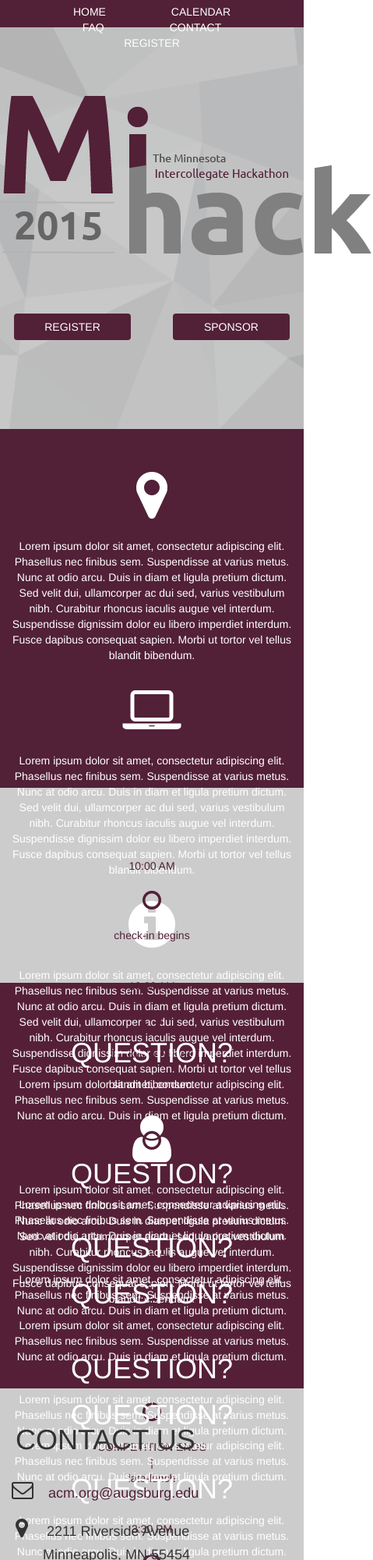
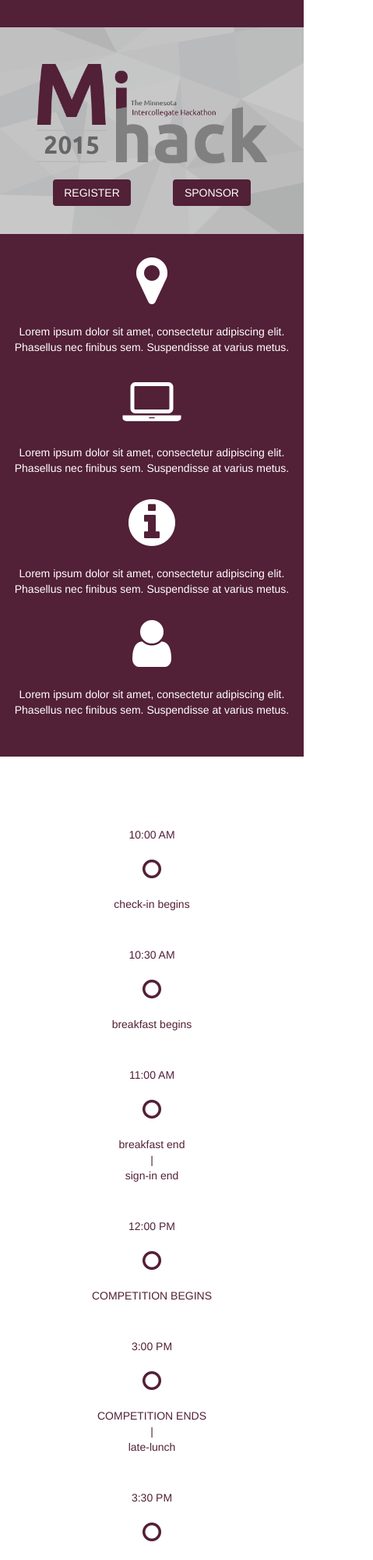
Before and after one commit to AugsburgACM/2015, a plain HTML site: page index.html in a window 390 px wide. Shown: the top 2000 px of the page at 78% size, 479 px wide, since content can reach past the window. Drawn offline with nearby package versions, Linux system fonts and the light colour scheme.

Commit message:
Adding media queries

```diff
--- a/index.html
+++ b/index.html
@@ -36,14 +36,14 @@
 			<div class='row' style="margin: 0px;">
 				<div class="col-md-2"></div>
 				<div class="col-md-2"><i class="fa fa-map-marker fa-5x"></i><br/><br/>
-					Lorem ipsum dolor sit amet, consectetur adipiscing elit. Phasellus nec finibus sem. Suspendisse at varius metus. Nunc at odio arcu. Duis in diam et ligula pretium dictum. Sed velit dui, ullamcorper ac dui sed, varius vestibulum nibh. Curabitur rhoncus iaculis augue vel interdum. Suspendisse dignissim dolor eu libero imperdiet interdum. Fusce dapibus consequat sapien. Morbi ut tortor vel tellus blandit bibendum.
+					Lorem ipsum dolor sit amet, consectetur adipiscing elit. Phasellus nec finibus sem. Suspendisse at varius metus.
 				</div>
 				<div class="col-md-2"><i class="fa fa-laptop fa-5x"></i></br><br/>
-					Lorem ipsum dolor sit amet, consectetur adipiscing elit. Phasellus nec finibus sem. Suspendisse at varius metus. Nunc at odio arcu. Duis in diam et ligula pretium dictum. Sed velit dui, ullamcorper ac dui sed, varius vestibulum nibh. Curabitur rhoncus iaculis augue vel interdum. Suspendisse dignissim dolor eu libero imperdiet interdum. Fusce dapibus consequat sapien. Morbi ut tortor vel tellus blandit bibendum. </div>
+					Lorem ipsum dolor sit amet, consectetur adipiscing elit. Phasellus nec finibus sem. Suspendisse at varius metus.  </div>
 				<div class="col-md-2"><i class="fa fa-info-circle fa-5x"></i><br/><br/>
-					Lorem ipsum dolor sit amet, consectetur adipiscing elit. Phasellus nec finibus sem. Suspendisse at varius metus. Nunc at odio arcu. Duis in diam et ligula pretium dictum. Sed velit dui, ullamcorper ac dui sed, varius vestibulum nibh. Curabitur rhoncus iaculis augue vel interdum. Suspendisse dignissim dolor eu libero imperdiet interdum. Fusce dapibus consequat sapien. Morbi ut tortor vel tellus blandit bibendum. </div>
+					Lorem ipsum dolor sit amet, consectetur adipiscing elit. Phasellus nec finibus sem. Suspendisse at varius metus. </div>
 				<div class="col-md-2"><i class="fa fa-user fa-5x"></i><br/><br/>
-					Lorem ipsum dolor sit amet, consectetur adipiscing elit. Phasellus nec finibus sem. Suspendisse at varius metus. Nunc at odio arcu. Duis in diam et ligula pretium dictum. Sed velit dui, ullamcorper ac dui sed, varius vestibulum nibh. Curabitur rhoncus iaculis augue vel interdum. Suspendisse dignissim dolor eu libero imperdiet interdum. Fusce dapibus consequat sapien. Morbi ut tortor vel tellus blandit bibendum. </div>
+					Lorem ipsum dolor sit amet, consectetur adipiscing elit. Phasellus nec finibus sem. Suspendisse at varius metus. </div>
 				<div class="col-md-2"></div>
 			</div>
 		</div>
@@ -67,20 +67,20 @@
 		<div class='faq-1'>
 			<div class='row' style='margin:0;'>
 				<div class='col-md-2'></div>
-				<div class='col-md-2'><h1>QUESTION?</h1>Lorem ipsum dolor sit amet, consectetur adipiscing elit. Phasellus nec finibus sem. Suspendisse at varius metus. Nunc at odio arcu. Duis in diam et ligula pretium dictum.</div>
-				<div class='col-md-2'><h1>QUESTION?</h1>Lorem ipsum dolor sit amet, consectetur adipiscing elit. Phasellus nec finibus sem. Suspendisse at varius metus. Nunc at odio arcu. Duis in diam et ligula pretium dictum.</div>
-				<div class='col-md-2'><h1>QUESTION?</h1>Lorem ipsum dolor sit amet, consectetur adipiscing elit. Phasellus nec finibus sem. Suspendisse at varius metus. Nunc at odio arcu. Duis in diam et ligula pretium dictum.</div>
-				<div class='col-md-2'><h1>QUESTION?</h1>Lorem ipsum dolor sit amet, consectetur adipiscing elit. Phasellus nec finibus sem. Suspendisse at varius metus. Nunc at odio arcu. Duis in diam et ligula pretium dictum.</div>
+				<div class='col-md-2'><h4>WHAT IS THE ENTRY FEE?</h4>Lorem ipsum dolor sit amet, consectetur adipiscing elit. Phasellus nec finibus sem. Suspendisse at varius metus. Nunc at odio arcu. Duis in diam et ligula pretium dictum.</div>
+				<div class='col-md-2'><h4>WHERE IS THE EVENT?</h4>Lorem ipsum dolor sit amet, consectetur adipiscing elit. Phasellus nec finibus sem. Suspendisse at varius metus. Nunc at odio arcu. Duis in diam et ligula pretium dictum.</div>
+				<div class='col-md-2'><h4>WHAT DO I NEED TO BRING?</h4>Lorem ipsum dolor sit amet, consectetur adipiscing elit. Phasellus nec finibus sem. Suspendisse at varius metus. Nunc at odio arcu. Duis in diam et ligula pretium dictum.</div>
+				<div class='col-md-2'><h4>HOW DO I REGISTER?</h4>Lorem ipsum dolor sit amet, consectetur adipiscing elit. Phasellus nec finibus sem. Suspendisse at varius metus. Nunc at odio arcu. Duis in diam et ligula pretium dictum.</div>
 				<div class='col-md-2'></div>
 			</div>
 		</div>
 		<div class='faq-2'>
 			<div class='row' style='margin:0;'>
 				<div class='col-md-2'></div>
-				<div class='col-md-2'><h1>QUESTION?</h1>Lorem ipsum dolor sit amet, consectetur adipiscing elit. Phasellus nec finibus sem. Suspendisse at varius metus. Nunc at odio arcu. Duis in diam et ligula pretium dictum.</div>
-				<div class='col-md-2'><h1>QUESTION?</h1>Lorem ipsum dolor sit amet, consectetur adipiscing elit. Phasellus nec finibus sem. Suspendisse at varius metus. Nunc at odio arcu. Duis in diam et ligula pretium dictum.</div>
-				<div class='col-md-2'><h1>QUESTION?</h1>Lorem ipsum dolor sit amet, consectetur adipiscing elit. Phasellus nec finibus sem. Suspendisse at varius metus. Nunc at odio arcu. Duis in diam et ligula pretium dictum.</div>
-				<div class='col-md-2'><h1>QUESTION?</h1>Lorem ipsum dolor sit amet, consectetur adipiscing elit. Phasellus nec finibus sem. Suspendisse at varius metus. Nunc at odio arcu. Duis in diam et ligula pretium dictum.</div>
+				<div class='col-md-2'><h4>WHAT IF I CANT PROGRAM?</h4>Lorem ipsum dolor sit amet, consectetur adipiscing elit. Phasellus nec finibus sem. Suspendisse at varius metus. Nunc at odio arcu. Duis in diam et ligula pretium dictum.</div>
+				<div class='col-md-2'><h4>WHO IS ELIGIBLE?</h4>Lorem ipsum dolor sit amet, consectetur adipiscing elit. Phasellus nec finibus sem. Suspendisse at varius metus. Nunc at odio arcu. Duis in diam et ligula pretium dictum.</div>
+				<div class='col-md-2'><h4>HOW WILL I GET THERE?</h4>Lorem ipsum dolor sit amet, consectetur adipiscing elit. Phasellus nec finibus sem. Suspendisse at varius metus. Nunc at odio arcu. Duis in diam et ligula pretium dictum.</div>
+				<div class='col-md-2'><h4>I HAVE MORE QUESTIONS!</h4>Lorem ipsum dolor sit amet, consectetur adipiscing elit. Phasellus nec finibus sem. Suspendisse at varius metus. Nunc at odio arcu. Duis in diam et ligula pretium dictum.</div>
 				<div class='col-md-2'></div>
 			</div>
 		</div>
--- a/style.css
+++ b/style.css
@@ -13,7 +13,7 @@ h4 a:hover{
 	.col-md-2 {
 		text-align: center;
 		color: #ffffff;
-	padding-top: 25px;
+		padding: 0 0 25px 0;
 	}
 	.col-md-1 {
 		text-align: center;
@@ -27,6 +27,53 @@ h4 a:hover{
 		position: fixed;
 		z-index: 10;
 	}
+	.nav-list {
+		display: none;
+	}
+	.introduction {
+		background: rgba(0,0,0, 0.2);
+		height: 300px;
+		background-position: center;
+	}
+	.logo {
+		width: 300px;
+		padding-top: 80px;
+		display: block;
+		margin: auto;
+	}
+	.intro-btn {
+		margin: 20px auto;
+		display: block;
+		text-align: center;
+	}
+	.rbtn {
+		background: #522037;
+		color: #fff;
+		text-transform: uppercase;
+		width: 100px;
+		margin-right: 50px;
+	}
+	.sbtn {
+		background: #522037;
+		color: #fff;
+		text-transform: uppercase;
+		width: 100px;
+	}
+	.info {
+		background: #522037;
+	}
+	.faq-1{
+		background: #552037;
+	}
+	.faq-2{
+		background: #552037;
+	}
+@media (min-width: 992px) {
+
+}
+
+@media (min-width: 1200px) {
+
 	.nav-list {
 		margin: auto;
 		display: block;
@@ -52,29 +99,11 @@ h4 a:hover{
 		margin: auto;
 		display: block;
 		padding-top: 120px;
-}
-.intro-btn {
-	margin: 74px auto;
-	display: block;
-	text-align: center;
-}
-.rbtn {
-	background: #522037;
-	color: #fff;
-	text-transform: uppercase;
-	width: 150px;
-	margin-right: 50px;
-}
-.sbtn {
-	background: #522037;
-	color: #fff;
-	text-transform: uppercase;
-	width: 150px;
+		width: 500px;
 	}
 	.info {
 		height: 460px;
 		z-index: 2;
-	background: #522037;
 	}
 	.timeline {
 		height: 250px;
@@ -82,16 +111,15 @@ h4 a:hover{
 	}
 	.faq-1{
 		height: 250px;
-	background: #552037;
 	}
 	.faq-2{
 		height: 270px;
-	background: #552037;
 	}
 	.contact {
 		padding-top: 25px;
 		height: 300px;
 		background: rgba(0,0,0,0.2);
+	}
 }
 footer {
 	height: 35px;
```
Lines whose indentation alone changed are shown as unchanged.
